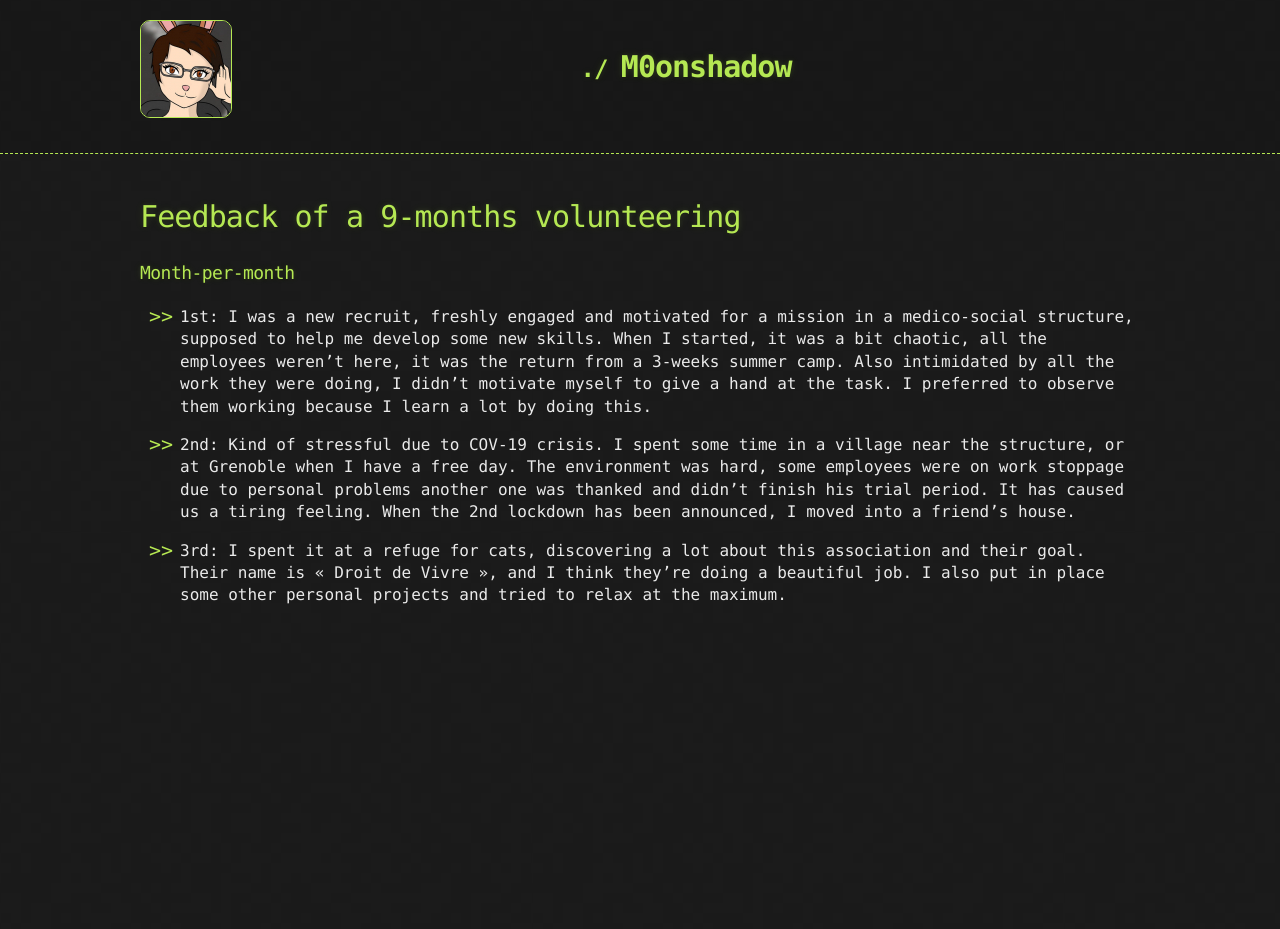
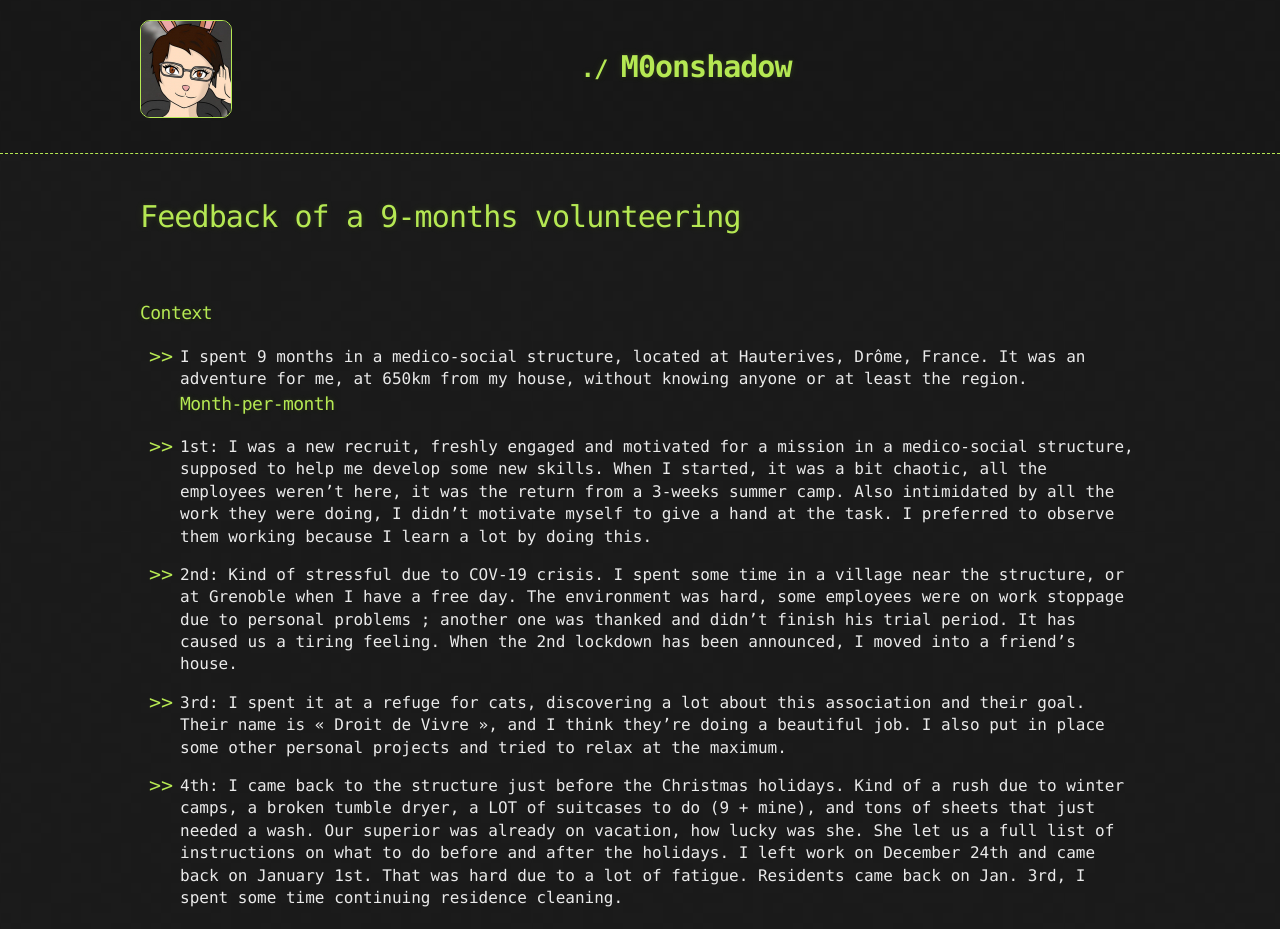
Before and after one commit to M0onshadow/M0onshadow.github.io, a Jekyll site: the page built from randstuff/feedback.md, in a window 1280 px wide. Built offline with Jekyll 4.4.1, drawn with Linux system fonts in a browser that asks for light colours; the repository's description, which GitHub fills in, is left out; our own code applies the rules of GitHub Pages for plain Markdown files; before the commit the page ends 900 px from its top, so only the background shows below that.

Commit message:
Update feedback.md

```diff
--- a/randstuff/feedback.md
+++ b/randstuff/feedback.md
@@ -3,13 +3,21 @@ layout: default
 ---
 
 # Feedback of a 9-months volunteering
+
+<br/>
+
+### Context
+ - I spent 9 months in a medico-social structure, located at Hauterives, Drôme, France. It was an adventure for me, at 650km from my house, without knowing anyone or at least the region.
+<br/>
 ### Month-per-month
 
  - 1st: I was a new recruit, freshly engaged and motivated for a mission in a medico-social structure, supposed to help me develop some new skills. When I started, it was a bit chaotic, all the employees weren’t here, it was the return from a 3-weeks summer camp. Also intimidated by all the work they were doing, I didn’t motivate myself to give a hand at the task. I preferred to observe them working because I learn a lot by doing this.
+<br/>
 
+ - 2nd: Kind of stressful due to COV-19 crisis. I spent some time in a village near the structure, or at Grenoble when I have a free day. The environment was hard, some employees were on work stoppage due to personal problems ; another one was thanked and didn’t finish his trial period. It has caused us a tiring feeling. When the 2nd lockdown has been announced, I moved into a friend’s house.
+<br/>
 
- - 2nd: Kind of stressful due to COV-19 crisis. I spent some time in a village near the structure, or at Grenoble when I have a free day. The environment was hard, some employees were on work stoppage due to personal problems another one was thanked and didn’t finish his trial period. It has caused us a tiring feeling. When the 2nd lockdown has been announced, I moved into a friend’s house.
+ - 3rd: I spent it at a refuge for cats, discovering a lot about this association and their goal. Their name is « Droit de Vivre », and I think they’re doing a beautiful job. I also put in place some other personal projects and tried to relax at the maximum.
+<br/>
 
-
- - 3rd: I spent it at a refuge for cats, discovering a lot about this association and their goal. Their name is « Droit de Vivre », and I think they’re doing a beautiful job.
-I also put in place some other personal projects and tried to relax at the maximum.
+- 4th: I came back to the structure just before the Christmas holidays. Kind of a rush due to winter camps, a broken tumble dryer, a LOT of suitcases to do (9 + mine), and tons of sheets that just needed a wash. Our superior was already on vacation, how lucky was she. She let us a full list of instructions on what to do before and after the holidays. I left work on December 24th and came back on January 1st. That was hard due to a lot of fatigue. Residents came back on Jan. 3rd, I spent some time continuing residence cleaning.
```
